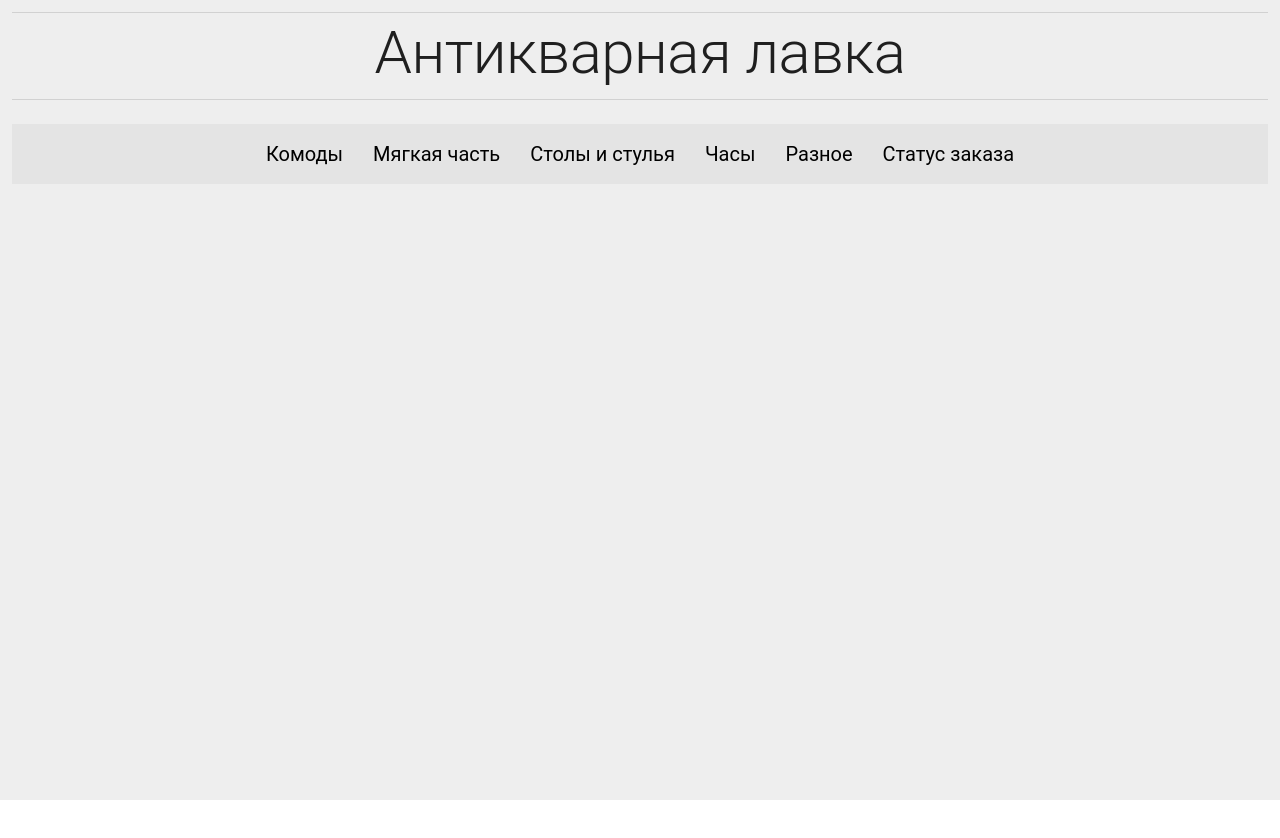
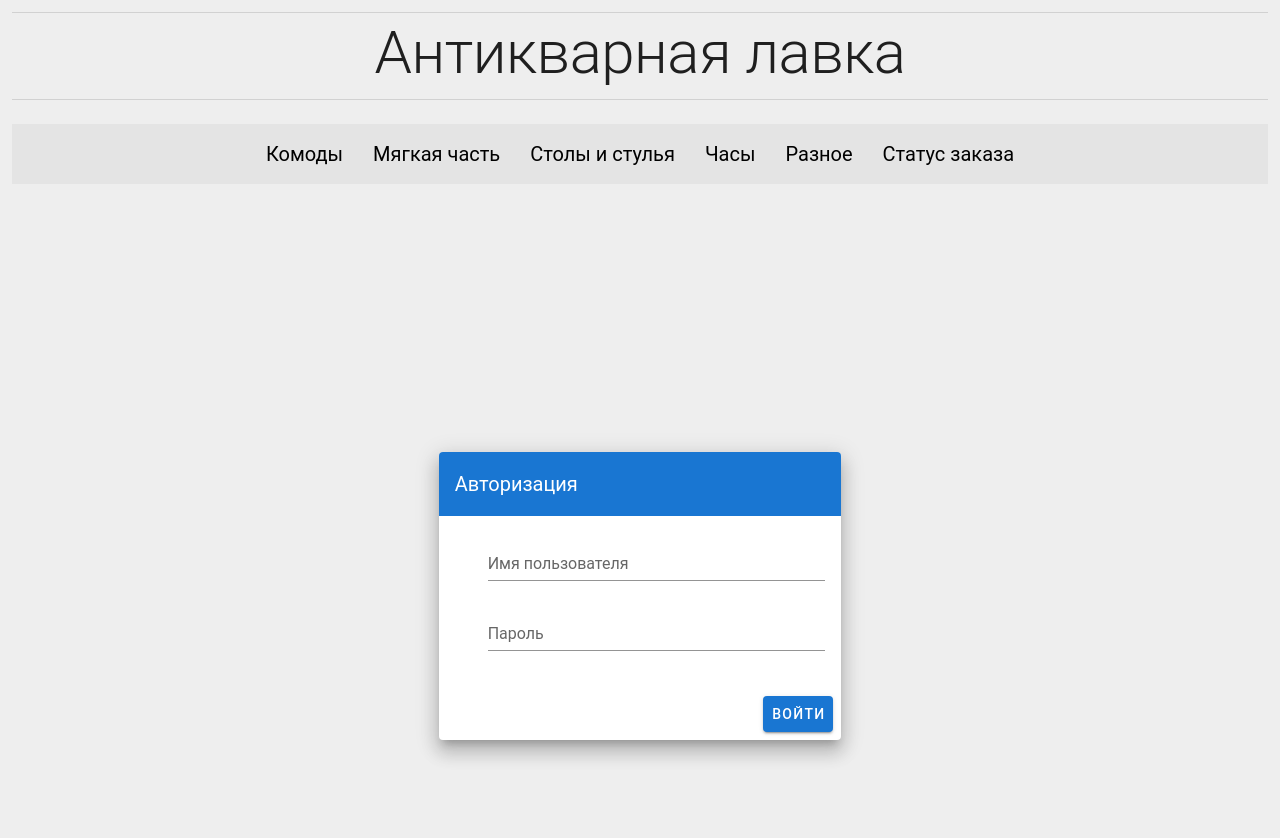
Before and after one commit to h0pped/antique-front, a Vue app: page /#/login in a window 1280 px wide. Shown: the top 838 px of the page. Before the commit the page ends 800 px from the top, so only its background shows below. Built offline with nearby package versions, Linux system fonts and the light colour scheme; the HTML template or start-up script is replaced by a standard one.

Commit message:
login form and login axios request works

```diff
--- a/src/components/Login/Login.vue
+++ b/src/components/Login/Login.vue
@@ -1,9 +1,97 @@
 <template>
-login
+  <v-app id="inspire">
+    <v-main class="grey lighten-3">
+      <v-container
+        class="fill-height"
+        fluid
+      >
+        <v-row
+          align="center"
+          justify="center"
+        >
+          <v-col
+            cols="12"
+            sm="8"
+            md="4"
+          >
+            <v-card class="elevation-12">
+              <v-toolbar
+                color="primary"
+                dark
+                flat
+              >
+                <v-toolbar-title>Авторизация</v-toolbar-title>
+                <v-spacer></v-spacer>
+                <v-tooltip bottom>
+                  <template v-slot:activator="{ on }">
+                    <v-btn
+                      :href="source"
+                      icon
+                      large
+                      target="_blank"
+                      v-on="on"
+                    >
+                      <v-icon>mdi-code-tags</v-icon>
+                    </v-btn>
+                  </template>
+                  <span>Source</span>
+                </v-tooltip>
+              </v-toolbar>
+              <v-card-text>
+                <v-form @submit.prevent="login" id="loginform">
+                  <v-text-field
+                    label="Имя пользователя"
+                    name="login"
+                    prepend-icon="mdi-account"
+                    type="text"
+                    v-model="username"
+                  ></v-text-field>
+
+                  <v-text-field
+                    id="password"
+                    label="Пароль"
+                    name="password"
+                    prepend-icon="mdi-lock"
+                    type="password"
+                    v-model="password"
+                  ></v-text-field>
+                </v-form>
+              </v-card-text>
+              <v-card-actions>
+                <v-spacer></v-spacer>
+                <v-btn type="submit" color="primary" form="loginform" >Войти</v-btn>
+              </v-card-actions>
+
+            </v-card>
+          </v-col>
+        </v-row>
+      </v-container>
+    </v-main>
+  </v-app>
 </template>
 
 <script>
-    export default{
-        name:"Login"
+  export default {
+    props: {
+      source: String,
+    },
+    name:"Login",
+    data(){
+        return{
+        username:"",
+        password:""
+        }
+    },
+    methods:{
+        login(){
+            this.$store.dispatch('retreiveToken',{
+                username:this.username,
+                password:this.password
+            })
+        }
     }
+  }
 </script>
+<style scoped>
+    @import './Login.css';
+</style>
--- a/src/router/index.js
+++ b/src/router/index.js
@@ -8,6 +8,8 @@ import Tables from "../components/Products/Tables.vue"
 import Clocks from "../components/Products/Clocks.vue"
 import Another from "../components/Products/Another.vue"
 import ProductDescription from "../components/Products/ProductDescription/ProductDescription.vue"
+
+import Login from "../components/Login/Login.vue"
 
 export const url = 'http://91.238.103.88';
 
@@ -56,6 +58,12 @@ Vue.use(VueRouter)
     name:"Description",
     component:ProductDescription,
     props: true
+  },
+  {
+    path:"/login/",
+    name:"Login",
+    component:Login,
+    props: true
   }
 
   ]
--- a/src/store/index.js
+++ b/src/store/index.js
@@ -1,5 +1,6 @@
 import Vue from 'vue'
 import Vuex from 'vuex'
+import axios from "axios"
 
 Vue.use(Vuex)
 
@@ -9,6 +10,18 @@ export default new Vuex.Store({
   mutations: {
   },
   actions: {
+    retreiveToken(context,credentials){
+      const formData = new FormData();
+    formData.append('username', credentials.username);
+    formData.append('password', credentials.password);
+      axios.post('https://localhost:44351/api/users/authenticate',formData)
+      .then(response=>{
+        console.log(response);
+      })
+      .catch(error=>{
+        console.log(error)
+      })
+    }
   },
   modules: {
   }
```
Also changed, not shown: package.json (+18 -16 lines), src/components/Login/Login.css (added), 2 other files (tests, documents, lock files or other folders).
